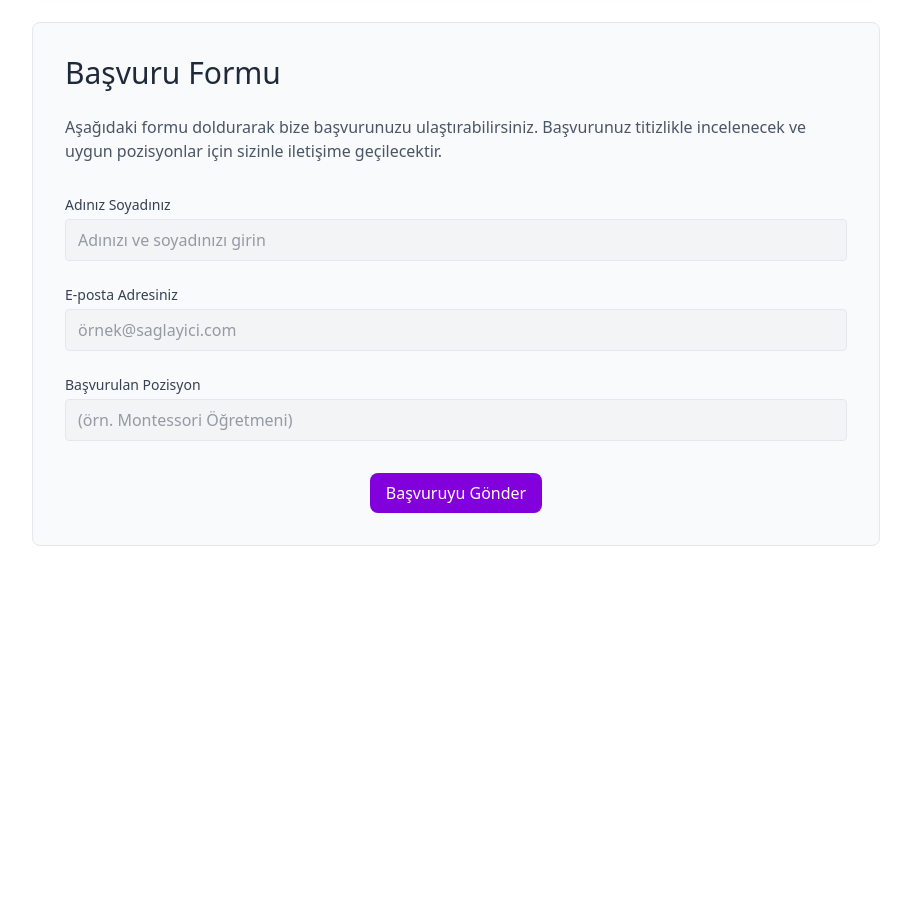
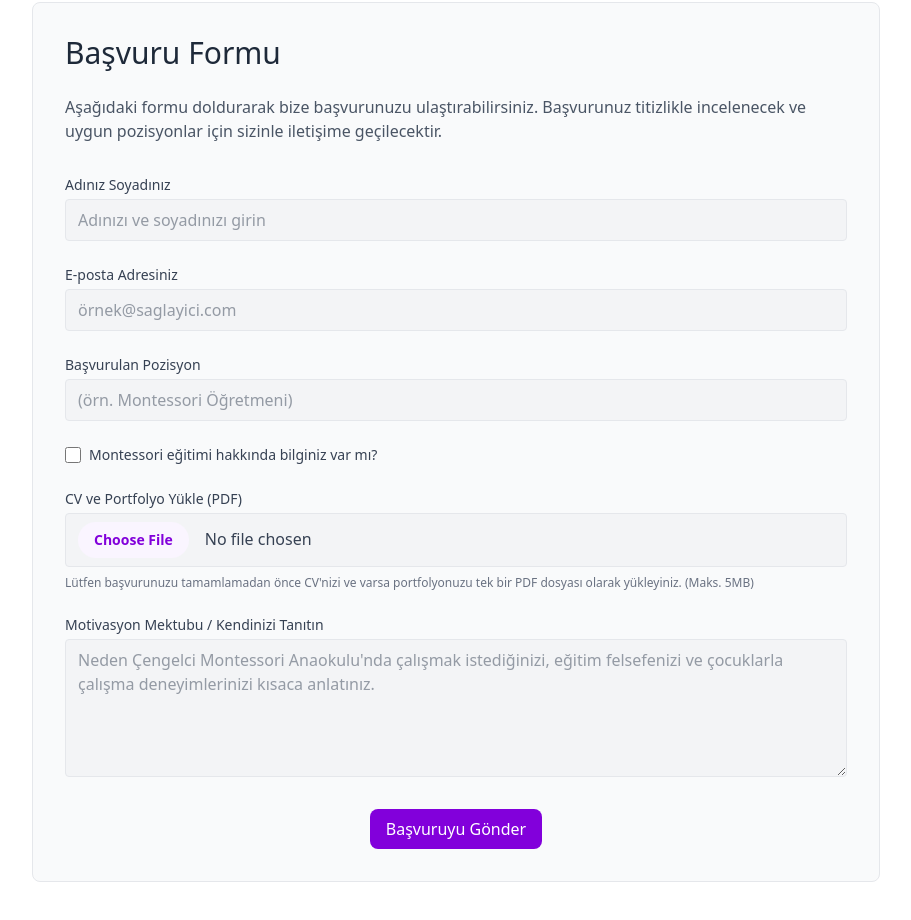
Before and after one commit to Ferivonus/Cengelci-montessori-web, a Next.js app: page /bize-katilin in a window 1280 px wide. Shown: the part 702-1622 px from the top of the page, without its empty margins (184-1095 px from the left). Before the commit the page ends 1312 px from the top, so only its background shows below. Built offline with nearby package versions, Linux system fonts and the light colour scheme.

Commit message:
Maded betteaahr

```diff
--- a/src/components/JobApplicationSection.tsx
+++ b/src/components/JobApplicationSection.tsx
@@ -10,29 +10,78 @@ export default function JobApplicationSection() {
     name: "",
     email: "",
     jobTitle: "",
+    cvFile: null as File | null, // CV dosyası için state
+    motivationLetter: "", // Motivasyon mektubu için state
+    knowsMontessori: false, // Montessori eğitimi bilgisi için state
+    yearsOfExperience: "", // Deneyim yılı için state
   });
 
-  const handleChange = (e: React.ChangeEvent<HTMLInputElement>) => {
-    const { name, value } = e.target;
+  const [emailError, setEmailError] = useState<string | null>(null); // E-posta hata mesajı için yeni state
+
+  const validateEmail = (email: string): boolean => {
+    // Sadece hotmail.com, gmail.com ve yahoo.com uzantılarını kabul eden regex
+    const emailRegex = /^[a-zA-Z0-9._%+-]+@(hotmail|gmail|yahoo)\.com$/;
+    return emailRegex.test(email);
+  };
+
+  const handleChange = (e: React.ChangeEvent<HTMLInputElement | HTMLTextAreaElement>) => {
+    const { name, value, type, checked } = e.target as HTMLInputElement;
+
     setFormData((prevData) => ({
       ...prevData,
-      [name]: value,
+      [name]: type === "checkbox" ? checked : value,
     }));
+
+    // E-posta alanı değiştiğinde doğrulama yap
+    if (name === "email") {
+      if (value === "") {
+        setEmailError(null); // Boşsa hatayı kaldır
+      } else if (!validateEmail(value)) {
+        setEmailError("Sadece @hotmail.com, @gmail.com ve @yahoo.com uzantılı e-posta adresleri kabul edilmektedir.");
+      } else {
+        setEmailError(null); // Geçerliyse hatayı kaldır
+      }
+    }
+  };
+
+  const handleFileChange = (e: React.ChangeEvent<HTMLInputElement>) => {
+    if (e.target.files && e.target.files[0]) {
+      setFormData((prevData) => ({
+        ...prevData,
+        cvFile: e.target.files![0], // Seçilen dosyayı kaydet
+      }));
+    } else {
+      setFormData((prevData) => ({
+        ...prevData,
+        cvFile: null,
+      }));
+    }
   };
 
   const handleSubmit = (e: React.FormEvent<HTMLFormElement>) => {
     e.preventDefault();
+
+    // Göndermeden önce son bir doğrulama
+    if (!validateEmail(formData.email)) {
+      setEmailError("Sadece @hotmail.com, @gmail.com ve @yahoo.com uzantılı e-posta adresleri kabul edilmektedir.");
+      alert("Lütfen geçerli bir e-posta adresi giriniz.");
+      return; // Formu gönderme
+    }
+
     // Form verilerini burada işleyebilirsiniz.
-    // Şimdilik konsola yazdırıyoruz.
-    console.log("Form Verileri:", formData);
+    console.log("Form Verileri:", {
+      ...formData,
+      cvFileName: formData.cvFile ? formData.cvFile.name : "Dosya seçilmedi",
+    });
+
     alert("Başvurunuz alınmıştır! Sizinle en kısa sürede iletişime geçilecektir.");
-    // Gerçek bir e-posta gönderme veya veritabanına kaydetme işlemi burada yapılabilir.
-    // Örneğin: fetch('/api/send-email', { method: 'POST', body: JSON.stringify(formData) });
-    setFormData({ name: "", email: "", jobTitle: "" }); // Formu sıfırla
+    setFormData({ name: "", email: "", jobTitle: "", cvFile: null, motivationLetter: "", knowsMontessori: false, yearsOfExperience: "" });
+    const fileInput = document.getElementById("cvFile") as HTMLInputElement;
+    if (fileInput) fileInput.value = "";
   };
 
   return (
-    <section className="py-16 bg-white dark:bg-gray-800 pt-25"> {/* pt-20 (padding-top: 5rem) eklendi */}
+    <section className="py-16 bg-white dark:bg-gray-800 pt-20">
       <div className="max-w-4xl mx-auto px-6 text-center">
         {/* Başlık */}
         <h2 className="text-3xl md:text-4xl font-bold text-gray-800 dark:text-white mb-6">
@@ -49,8 +98,8 @@ export default function JobApplicationSection() {
         {/* Görsel */}
         <div className="flex justify-center mb-10">
           <Image
-            src="/images/kittens.webp" // Geçici olarak kittens.webp kullanıldı
-            alt="Öğretmen ve öğrenciler" // Orijinal: "Öğretmen ve öğrenciler"
+            src="/images/kittens.webp"
+            alt="Öğretmen ve öğrenciler"
             width={700}
             height={400}
             className="rounded-lg shadow-lg object-cover w-full max-h-[400px]"
@@ -86,10 +135,13 @@ export default function JobApplicationSection() {
                   id="email"
                   value={formData.email}
                   onChange={handleChange}
-                  className="bg-gray-100 dark:bg-gray-700 border border-gray-200 dark:border-gray-600 rounded py-2 px-3 block focus:ring-purple-500 focus:border-purple-500 text-gray-700 dark:text-gray-200 w-full"
+                  className={`bg-gray-100 dark:bg-gray-700 border ${emailError ? 'border-red-500' : 'border-gray-200 dark:border-gray-600'} rounded py-2 px-3 block focus:ring-purple-500 focus:border-purple-500 text-gray-700 dark:text-gray-200 w-full`}
                   placeholder="örnek@saglayici.com"
                   required
                 />
+                {emailError && (
+                  <p className="mt-2 text-sm text-red-600 dark:text-red-400">{emailError}</p>
+                )}
               </div>
               <div>
                 <label htmlFor="jobTitle" className="text-sm text-gray-700 dark:text-gray-300 block mb-1 font-medium">Başvurulan Pozisyon</label>
@@ -103,6 +155,69 @@ export default function JobApplicationSection() {
                   placeholder="(örn. Montessori Öğretmeni)"
                   required
                 />
+              </div>
+              {/* Montessori Eğitimi Bilgisi */}
+              <div className="flex items-center">
+                <input
+                  type="checkbox"
+                  name="knowsMontessori"
+                  id="knowsMontessori"
+                  checked={formData.knowsMontessori}
+                  onChange={handleChange}
+                  className="h-4 w-4 text-purple-600 focus:ring-purple-500 border-gray-300 rounded dark:bg-gray-700 dark:border-gray-600 dark:checked:bg-purple-600 dark:focus:ring-purple-600"
+                />
+                <label htmlFor="knowsMontessori" className="ml-2 text-sm text-gray-700 dark:text-gray-300">Montessori eğitimi hakkında bilginiz var mı?</label>
+              </div>
+              {/* Deneyim Yılı (İlgili Alan) - Sadece knowsMontessori true ise göster */}
+              {formData.knowsMontessori && (
+                <div>
+                  <label htmlFor="yearsOfExperience" className="text-sm text-gray-700 dark:text-gray-300 block mb-1 font-medium">Deneyim Yılı (İlgili Alan)</label>
+                  <input
+                    type="number" // Sayısal giriş için type="number"
+                    name="yearsOfExperience"
+                    id="yearsOfExperience"
+                    value={formData.yearsOfExperience}
+                    onChange={handleChange}
+                    className="bg-gray-100 dark:bg-gray-700 border border-gray-200 dark:border-gray-600 rounded py-2 px-3 block focus:ring-purple-500 focus:border-purple-500 text-gray-700 dark:text-gray-200 w-full"
+                    placeholder="Örn: 3"
+                    min="0" // Negatif değerleri engelle
+                    required // Koşullu olarak zorunlu
+                  />
+                  <p className="mt-2 text-xs text-gray-500 dark:text-gray-400">
+                    Lütfen ilgili alandaki (örn. öğretmenlik) deneyim yılınızı belirtiniz.
+                  </p>
+                </div>
+              )}
+              {/* CV/Portfolyo Yükleme Alanı - Metin güncellendi */}
+              <div>
+                <label htmlFor="cvFile" className="text-sm text-gray-700 dark:text-gray-300 block mb-1 font-medium">CV ve Portfolyo Yükle (PDF)</label>
+                <input
+                  type="file"
+                  name="cvFile"
+                  id="cvFile"
+                  accept=".pdf" // Sadece PDF dosyalarına izin ver
+                  onChange={handleFileChange}
+                  className="bg-gray-100 dark:bg-gray-700 border border-gray-200 dark:border-gray-600 rounded py-2 px-3 block focus:ring-purple-500 focus:border-purple-500 text-gray-700 dark:text-gray-200 w-full file:mr-4 file:py-2 file:px-4 file:rounded-full file:border-0 file:text-sm file:font-semibold file:bg-purple-50 file:text-purple-700 hover:file:bg-purple-100"
+                  required // Artık zorunlu
+                />
+                <p className="mt-2 text-xs text-gray-500 dark:text-gray-400">
+                  Lütfen başvurunuzu tamamlamadan önce CV'nizi ve varsa portfolyonuzu tek bir PDF dosyası olarak yükleyiniz. (Maks. 5MB)
+                  {/* Gerçek uygulamada dosya boyutu ve tipi kontrolü yapılmalıdır. */}
+                </p>
+              </div>
+              {/* Motivasyon Mektubu / Kendinizi Tanıtın Alanı */}
+              <div>
+                <label htmlFor="motivationLetter" className="text-sm text-gray-700 dark:text-gray-300 block mb-1 font-medium">Motivasyon Mektubu / Kendinizi Tanıtın</label>
+                <textarea
+                  name="motivationLetter"
+                  id="motivationLetter"
+                  value={formData.motivationLetter}
+                  onChange={handleChange}
+                  rows={5} // Metin kutusunun yüksekliği
+                  className="bg-gray-100 dark:bg-gray-700 border border-gray-200 dark:border-gray-600 rounded py-2 px-3 block focus:ring-purple-500 focus:border-purple-500 text-gray-700 dark:text-gray-200 w-full resize-y"
+                  placeholder="Neden Çengelci Montessori Anaokulu'nda çalışmak istediğinizi, eğitim felsefenizi ve çocuklarla çalışma deneyimlerinizi kısaca anlatınız."
+                  required
+                ></textarea>
               </div>
             </div>
             <div className="space-x-4 mt-8 text-center">
```
